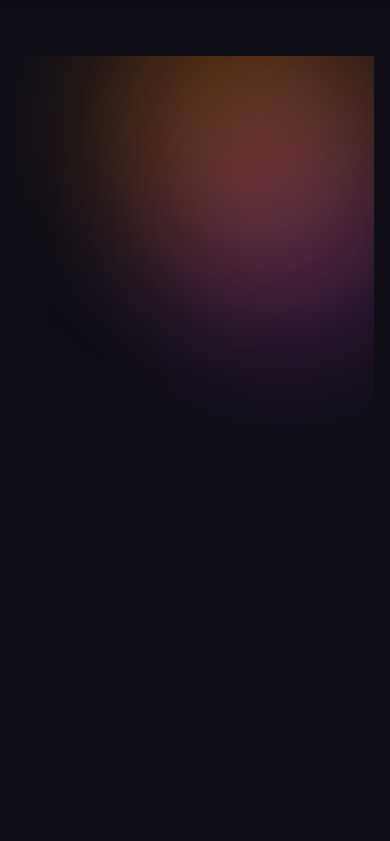
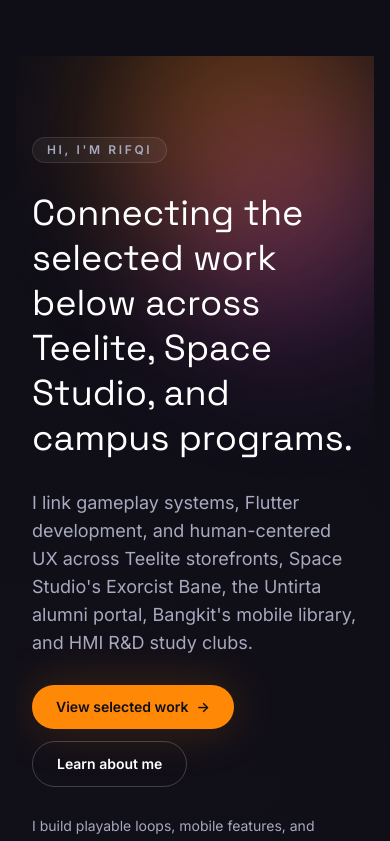
Before and after one commit to rifhrzi/portofolio, a React (Vite) app: page / in a window 390 px wide. Shown: the top 841 px of the page. Built offline with nearby package versions, Linux system fonts and the light colour scheme.

Commit message:
fix animation for mobile layout

```diff
--- a/src/components/Hero.tsx
+++ b/src/components/Hero.tsx
@@ -24,7 +24,7 @@
 const Hero = () => {
   const prefersReducedMotion = useReducedMotion()
   const sectionProps = prefersReducedMotion
-    ? {}
+    ? { initial: 'visible' as const, animate: 'visible' as const }
     : {
         initial: 'hidden' as const,
         animate: 'visible' as const,
```
